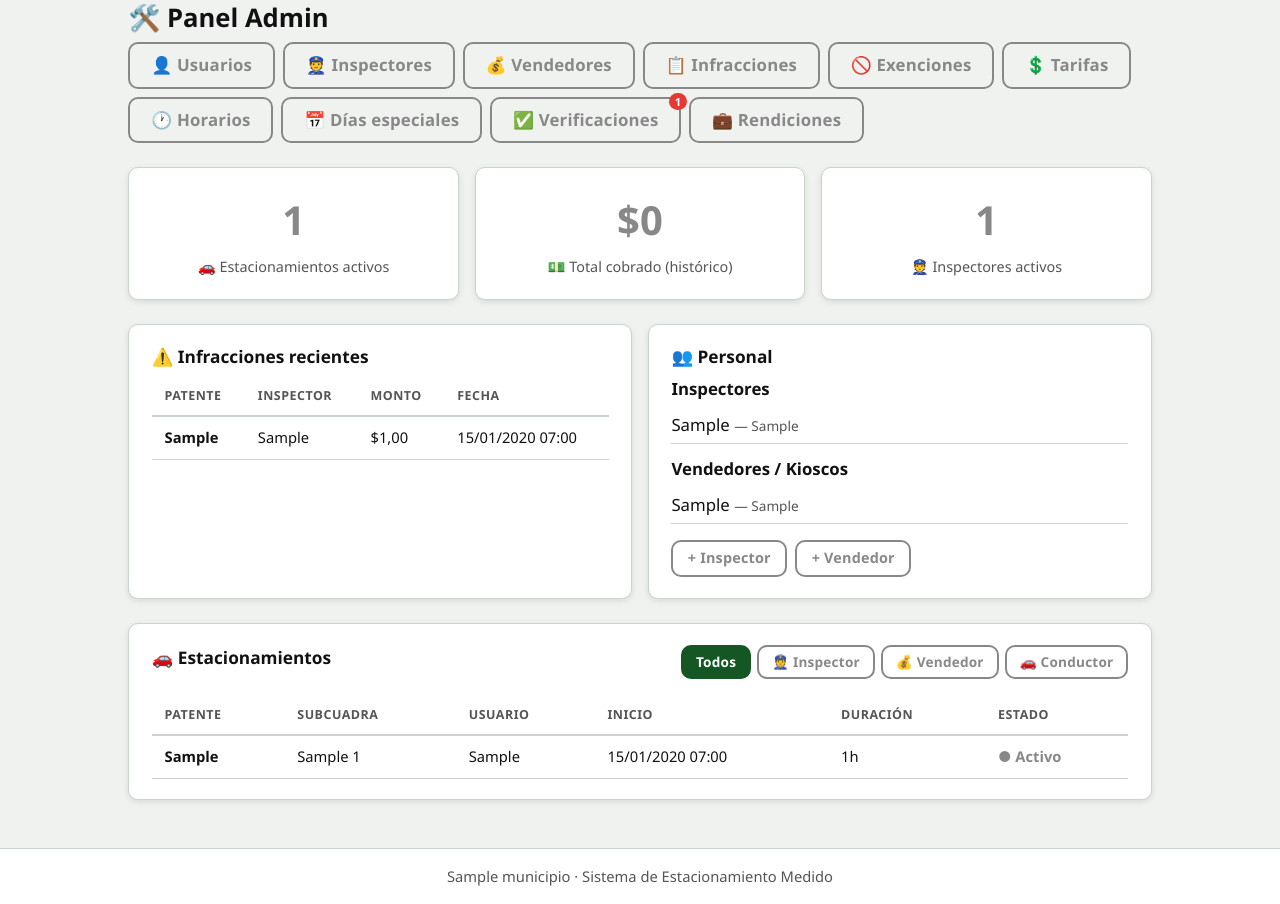
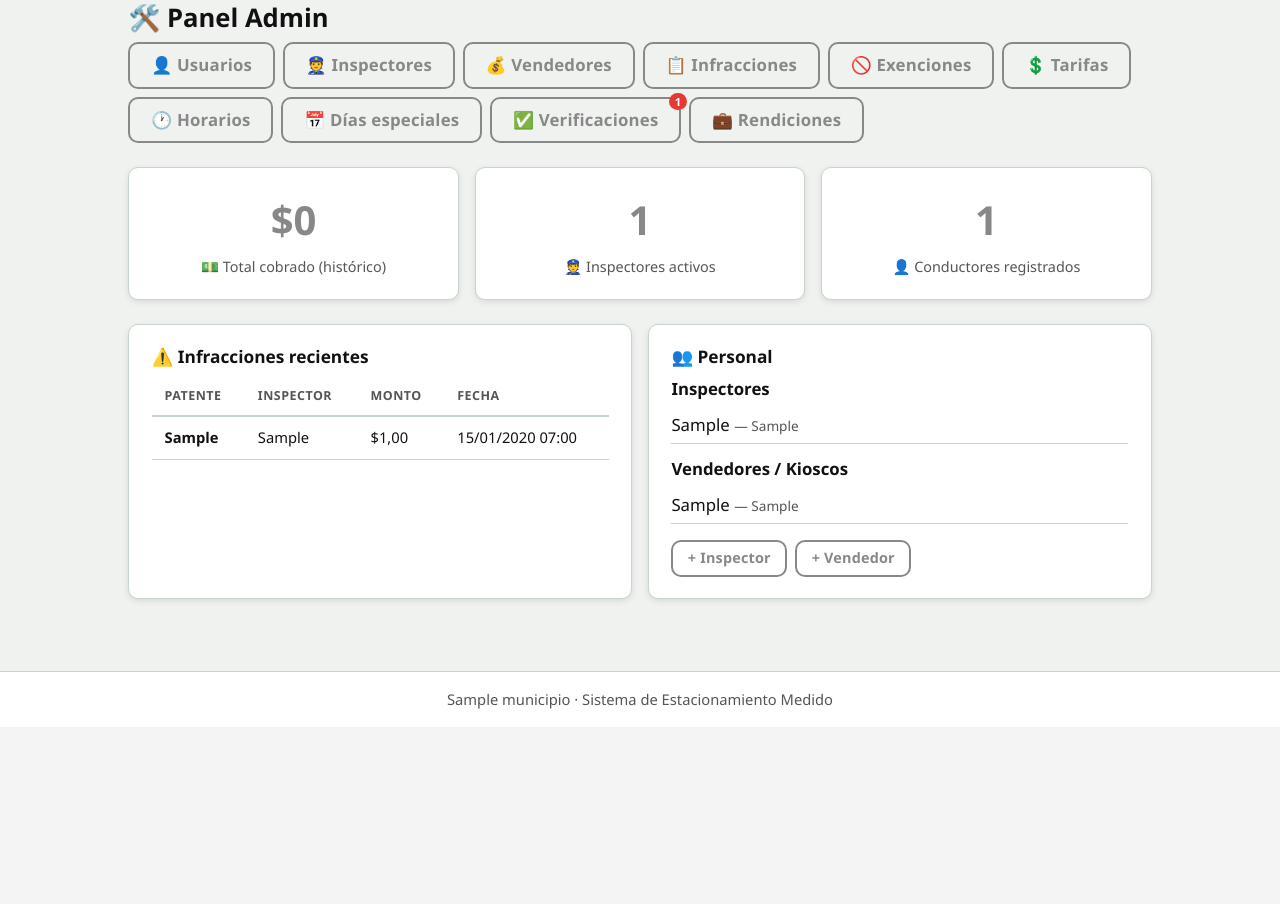
Before and after one commit to PolloLopez/estacionamiento_proyecto, a Django app: page /usuarios/admin-panel/ in a window 1280 px wide. Shown: the part 176-1080 px from the top of the page. After the commit the page ends 885 px from the top, so only its background shows below. Run offline with Django 5.2, Linux system fonts and the light colour scheme; a user stored in the database is signed in; tables that the repository leaves empty hold one stand-in row (values such as "Sample post"); grey boxes marked "Sample" are stand-in pictures; one stand-in notice (Sample message) is shown; some libraries are stand-ins or nearby versions.

Commit message:
fix: panel_admin sin estacionamientos, detalle_usuario responsive, inspector sin caja, inicio_admin redirige, duracion_horas, cache puede_estacionar, procfile migrate

```diff
--- a/app_estacionamiento/views.py
+++ b/app_estacionamiento/views.py
@@ -430,39 +430,12 @@ def panel_admin(request):
         return redirect("login")
 
     inspectores = Usuario.objects.filter(es_inspector=True, municipio=municipio)
-    vendedores = Usuario.objects.filter(es_vendedor=True, municipio=municipio)
-    usuarios = Usuario.objects.filter(es_conductor=True, municipio=municipio)
-
-    rol = request.GET.get("rol")
-
-    estacionamientos = Estacionamiento.objects.select_related(
-        "vehiculo", "subcuadra", "usuario"
-    ).filter(subcuadra__municipio=municipio)
-
-
-    if rol == "vendedor":
-        estacionamientos = estacionamientos.filter(usuario__in=vendedores)
-    elif rol == "inspector":
-        estacionamientos = estacionamientos.filter(usuario__in=inspectores)
-    elif rol == "conductor":
-        estacionamientos = estacionamientos.filter(usuario__in=usuarios)
-
-    estacionamientos = estacionamientos.order_by("-hora_inicio")
-
-    # Paginación de estacionamientos
-    from django.core.paginator import Paginator
-    paginator_est  = Paginator(estacionamientos, 25)
-    page_est       = request.GET.get("page", 1)
-    estacionamientos_page = paginator_est.get_page(page_est)
-
-    estacionamientos_activos = Estacionamiento.objects.filter(
-        estado=Estado.ACTIVO,
-        subcuadra__municipio=municipio
-    ).count()
+    vendedores  = Usuario.objects.filter(es_vendedor=True, municipio=municipio)
+    conductores = Usuario.objects.filter(es_conductor=True, municipio=municipio)
 
     infracciones_recientes = Infraccion.objects.filter(
-        subcuadra__municipio=municipio
-    ).order_by('-creado_en')[:5]
+        municipio=municipio
+    ).order_by("-creado_en")[:5]
 
     total_cobrado = MovimientoCaja.objects.filter(
         usuario__municipio=municipio,
@@ -482,12 +455,8 @@ def panel_admin(request):
     return render(request, "admin/panel_admin.html", {
         "inspectores": inspectores,
         "vendedores": vendedores,
-        "usuarios": usuarios,
-        "estacionamientos": estacionamientos_page,
-        "page_obj": estacionamientos_page,
-        "estacionamientos_activos": estacionamientos_activos,
+        "conductores": conductores,
         "infracciones_recientes": infracciones_recientes,
-        "rol_seleccionado": rol,
         "total_cobrado": total_cobrado,
         "verificaciones_pendientes": verificaciones_pendientes,
         "rendiciones_pendientes": rendiciones_pendientes,
@@ -2085,16 +2054,8 @@ def simular_pago(request, infraccion_id):
 
 @require_role("admin")
 def inicio_admin(request):
-    usuario = request.user
-    municipio = usuario.municipio
-
-    return render(request, "admin/inicio_admin.html", {
-        "total_usuarios": Usuario.objects.filter(es_conductor=True, municipio=municipio).count(),
-        "total_inspectores": Usuario.objects.filter(es_inspector=True, municipio=municipio).count(),
-        "total_vendedores": Usuario.objects.filter(es_vendedor=True, municipio=municipio).count(),
-        "activos": Estacionamiento.objects.filter(estado=Estado.ACTIVO, subcuadra__municipio=municipio).count(),
-        "eventos_recientes": [],  # TODO: implementar log de auditoría
-    })
+    # Esta vista no se usa — redirigir al panel principal
+    return redirect("panel_admin")
 
 @require_role("admin")
 def gestionar_inspectores(request):
@@ -2309,11 +2270,11 @@ def detalle_usuario_admin(request, usuario_id):
             conductor.save(update_fields=["first_name", "last_name"])
             messages.success(request, "Datos actualizados.")
 
-    # Historial de infracciones de sus vehículos
+    # Últimas 5 infracciones de sus vehículos (preview — "Ver todas" va a admin_infracciones)
     infracciones = Infraccion.objects.filter(
         vehiculo__vehiculousuario__usuario=conductor,
         municipio=request.user.municipio,
-    ).distinct().order_by("-creado_en")[:20]
+    ).distinct().order_by("-creado_en")[:5]
 
     return render(request, "admin/detalle_usuario.html", {
         "conductor": conductor,
--- a/templates/admin/panel_admin.html
+++ b/templates/admin/panel_admin.html
@@ -48,15 +48,6 @@
 
     <div class="card" style="text-align:center;">
       <div style="font-size:2.5rem; font-weight:800; color:var(--color-primary);">
-        {{ estacionamientos_activos }}
-      </div>
-      <div style="color:var(--color-text-muted); font-size:0.9rem; margin-top:0.3rem;">
-        🚗 Estacionamientos activos
-      </div>
-    </div>
-
-    <div class="card" style="text-align:center;">
-      <div style="font-size:2.5rem; font-weight:800; color:var(--color-primary);">
         ${{ total_cobrado }}
       </div>
       <div style="color:var(--color-text-muted); font-size:0.9rem; margin-top:0.3rem;">
@@ -70,6 +61,15 @@
       </div>
       <div style="color:var(--color-text-muted); font-size:0.9rem; margin-top:0.3rem;">
         👮 Inspectores activos
+      </div>
+    </div>
+
+    <div class="card" style="text-align:center;">
+      <div style="font-size:2.5rem; font-weight:800; color:var(--color-primary);">
+        {{ conductores.count }}
+      </div>
+      <div style="color:var(--color-text-muted); font-size:0.9rem; margin-top:0.3rem;">
+        👤 Conductores registrados
       </div>
     </div>
 
@@ -150,73 +150,6 @@
 
   </div>
 
-  <!-- ESTACIONAMIENTOS CON FILTRO -->
-  <div class="card">
-    <div style="display:flex; justify-content:space-between; align-items:center; flex-wrap:wrap; gap:0.5rem; margin-bottom:1rem;">
-      <h3>🚗 Estacionamientos</h3>
-      <div style="display:flex; gap:0.4rem; flex-wrap:wrap;">
-        <a href="?rol=" class="btn {% if not rol_seleccionado %}btn-success{% else %}btn-outline{% endif %}" style="font-size:0.85rem; padding:0.4rem 0.8rem;">Todos</a>
-        <a href="?rol=inspector" class="btn {% if rol_seleccionado == 'inspector' %}btn-success{% else %}btn-outline{% endif %}" style="font-size:0.85rem; padding:0.4rem 0.8rem;">👮 Inspector</a>
-        <a href="?rol=vendedor" class="btn {% if rol_seleccionado == 'vendedor' %}btn-success{% else %}btn-outline{% endif %}" style="font-size:0.85rem; padding:0.4rem 0.8rem;">💰 Vendedor</a>
-        <a href="?rol=conductor" class="btn {% if rol_seleccionado == 'conductor' %}btn-success{% else %}btn-outline{% endif %}" style="font-size:0.85rem; padding:0.4rem 0.8rem;">🚗 Conductor</a>
-      </div>
-    </div>
-
-    {% if estacionamientos %}
-      <table>
-        <thead>
-          <tr>
-            <th>Patente</th>
-            <th>Subcuadra</th>
-            <th>Usuario</th>
-            <th>Inicio</th>
-            <th>Duración</th>
-            <th>Estado</th>
-          </tr>
-        </thead>
-        <tbody>
-          {% for e in estacionamientos %}
-          <tr>
-            <td><strong>{{ e.vehiculo.patente }}</strong></td>
-            <td>{{ e.subcuadra }}</td>
-            <td>{{ e.usuario.nombre|default:e.usuario.correo }}</td>
-            <td>{{ e.hora_inicio|date:"d/m/Y H:i" }}</td>
-            <td>{{ e.duracion_horas }}h</td>
-            <td>
-              {% if e.estado == "ACTIVO" %}
-                <span style="color:var(--color-primary); font-weight:600;">● Activo</span>
-              {% elif e.estado == "FINALIZADO" %}
-                <span style="color:var(--color-text-muted);">Finalizado</span>
-              {% else %}
-                <span>{{ e.estado }}</span>
-              {% endif %}
-            </td>
-          </tr>
-          {% endfor %}
-        </tbody>
-      </table>
-
-      {# Paginación #}
-      {% if page_obj.paginator.num_pages > 1 %}
-      <div style="display:flex; justify-content:center; gap:0.4rem; margin-top:1rem; flex-wrap:wrap;">
-        {% if page_obj.has_previous %}
-          <a href="?{% if rol_seleccionado %}rol={{ rol_seleccionado }}&{% endif %}page={{ page_obj.previous_page_number }}"
-             class="btn btn-outline" style="font-size:0.85rem; padding:0.35rem 0.8rem;">‹ Anterior</a>
-        {% endif %}
-        <span style="padding:0.35rem 0.8rem; font-size:0.85rem; color:var(--color-text-muted);">
-          Pág. {{ page_obj.number }}/{{ page_obj.paginator.num_pages }}
-        </span>
-        {% if page_obj.has_next %}
-          <a href="?{% if rol_seleccionado %}rol={{ rol_seleccionado }}&{% endif %}page={{ page_obj.next_page_number }}"
-             class="btn btn-outline" style="font-size:0.85rem; padding:0.35rem 0.8rem;">Siguiente ›</a>
-        {% endif %}
-      </div>
-      {% endif %}
-
-    {% else %}
-      <p class="text-muted">Sin estacionamientos registrados.</p>
-    {% endif %}
-  </div>
 
 </section>
 {% endblock %}
```
Also changed, not shown: pendiente.md (+30 -36 lines), templates/admin/detalle_usuario.html (+28 -15 lines).
